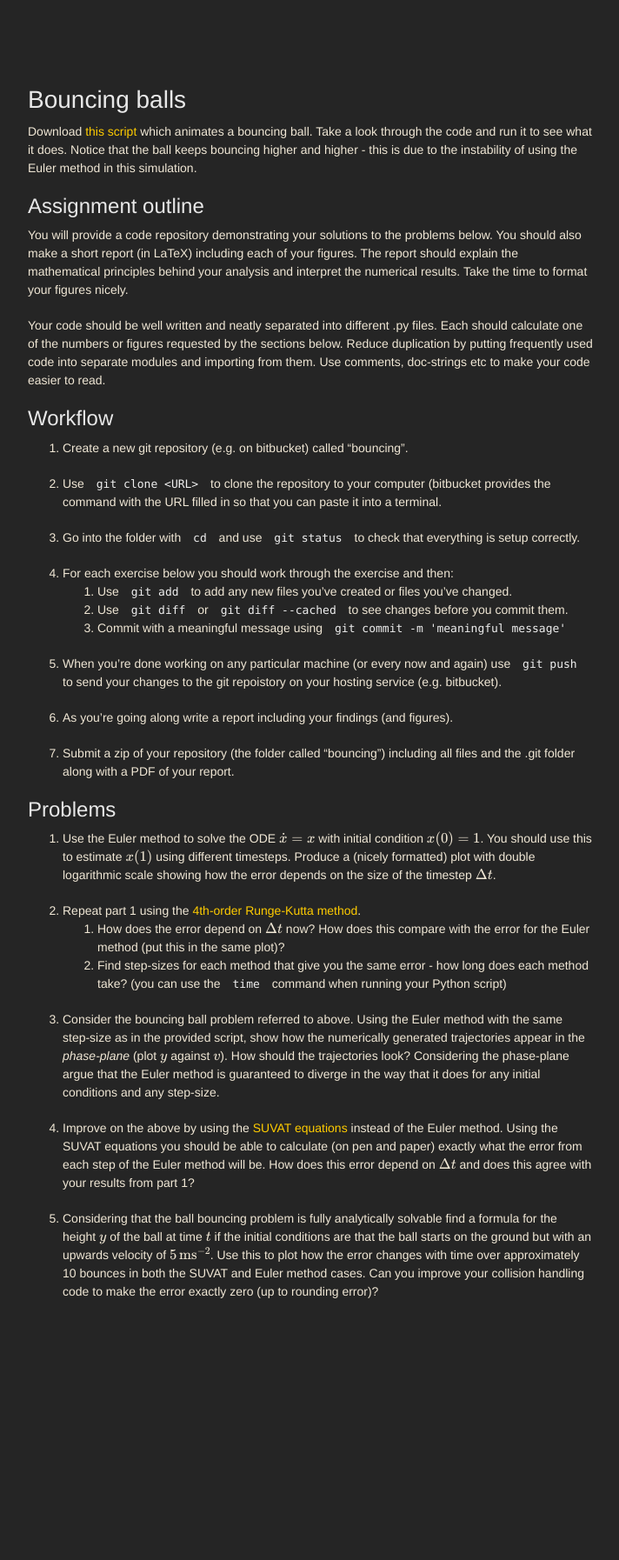
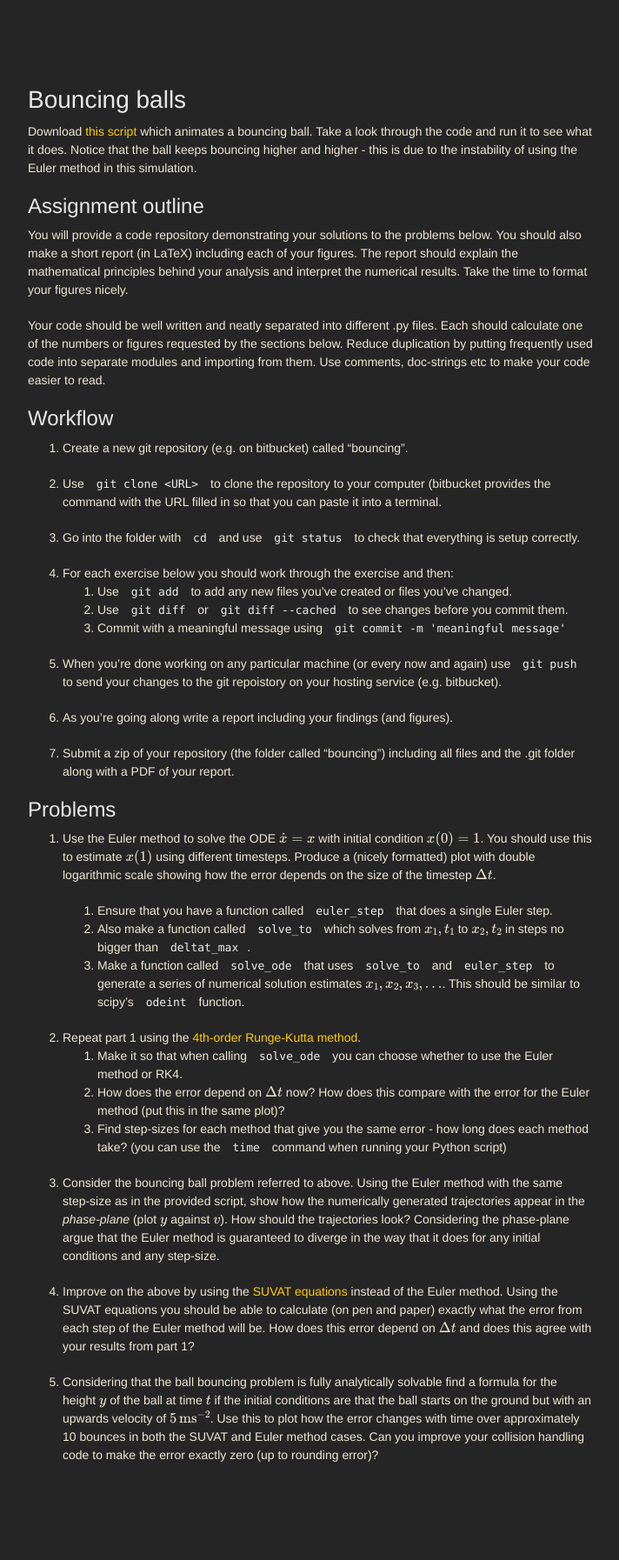
Before and after one commit to oscarbenjamin/scicomp, a Jekyll site: the page built from notes/bouncing.md, in a window 1280 px wide. Shown: the whole page at 87% size, without its empty margins (283-995 px from the left). Built offline with Jekyll 4.4.1, drawn with Linux system fonts in a browser that asks for light colours; nearby versions of some CDN libraries; some web fonts are replaced; formulas are drawn with MathJax 3; our own code applies the rules of GitHub Pages for plain Markdown files; before the commit the page ends 1606 px from its top, so only the background shows below that.

Commit message:
Add a couple of steps to bouncing exercise

```diff
--- a/notes/bouncing.md
+++ b/notes/bouncing.md
@@ -58,8 +58,17 @@ make your code easier to read.
    logarithmic scale showing how the error depends on the size of the timestep
    $$\Delta t$$.
 
+   1. Ensure that you have a function called `euler_step` that does a single Euler step.
+   1. Also make a function called `solve_to` which solves from $$x_1,t_1$$ to $$x_2,t_2$$
+   in steps no bigger than `deltat_max`.
+   1. Make a function called `solve_ode` that uses `solve_to` and `euler_step` to generate a
+   series of numerical solution estimates $$x_1,x_2,x_3,\dots$$. This should be similar to scipy's
+   `odeint` function.
+
 2. Repeat part 1 using the [4th-order Runge-Kutta
    method](https://en.wikipedia.org/wiki/Runge%E2%80%93Kutta_methods#The_Runge.E2.80.93Kutta_method).
+   1. Make it so that when calling `solve_ode` you can choose whether to use the Euler
+   method or RK4.
    1. How does the error depend on $$\Delta t$$ now? How does this compare
       with the error for the Euler method (put this in the same plot)?
    2. Find step-sizes for each method that give you the same error - how long
```
